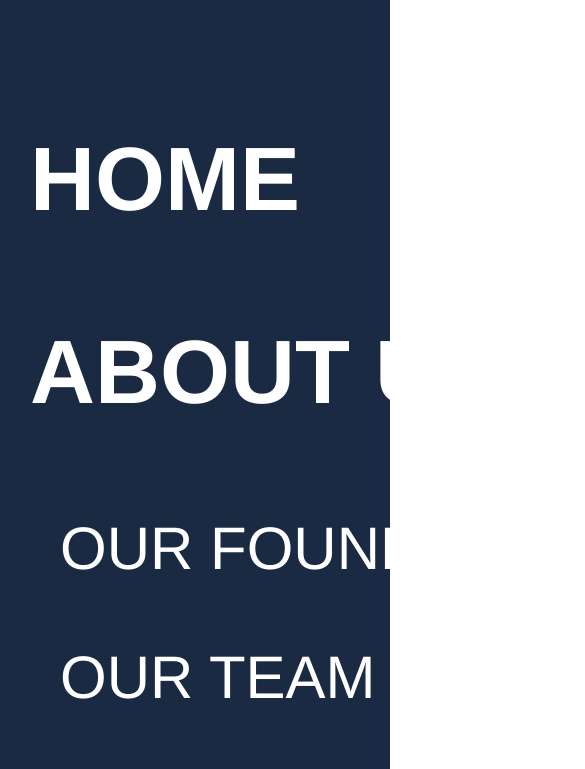
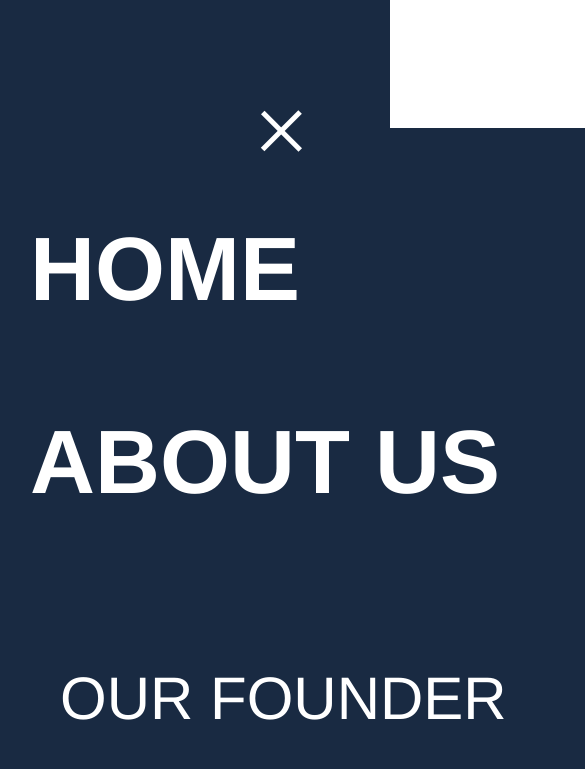
Before and after one commit to Youth4Youth/Youth4Youth.github.io, a plain HTML site: page Chapters.html in a window 390 px wide. Both pictures are taken after a click on the element 288 px from the left and 90 px from the top of the page. Shown: the top 769 px of the page, 585 px wide, since content can reach past the window. Drawn offline with Linux system fonts and the light colour scheme; a web font is replaced by a local one.

Commit message:
Bug fixes (again)

```diff
--- a/AboutUsStyle.css
+++ b/AboutUsStyle.css
@@ -534,10 +534,9 @@ body {
 
       z-index: 1;
       background-color: #192a42;
-      overflow: auto;
       display: flex;
       align-items: center;
-      padding-bottom: 20px;
+      overflow:visible;
 
     }
 
@@ -547,6 +546,8 @@ body {
       transition: all 0.3s ease;
       color: white;
       font-family: "Helvetica";
+      background-color: #192a42;
+      width: 100%;
 
     }
 
@@ -583,7 +584,8 @@ body {
       /* padding-top: 90px; */
       flex:0;
       display: block;
-      margin-left: auto;
+      position: absolute;
+      right: 10px;
       margin-right: 100px;
     }
 
@@ -617,7 +619,6 @@ body {
   .menubar a {
     /* float: left; */
     text-decoration: none; ;
-
     transition: all 0.3s ease;
     color: white;
     background-color: #192a42;
@@ -641,16 +642,20 @@ body {
     margin-top: 0px;
   }
 
+
   ul {
+    width: 1400px;
+    padding-right: 200px;
     list-style: none;
     position: relative;
+
     /* text-align: center; */
     background-color: #192a42;
 
   }
 
+  ul.sub {
 
-  ul.sub {
     font-size: 80px;
     font-weight: 300;
   }
@@ -659,6 +664,7 @@ ul.primary{
   font-size:120px;
   font-weight: 900;
   margin-right: 0%;
+
 }
 
 ul.primary :hover {
--- a/Chapters.css
+++ b/Chapters.css
@@ -496,6 +496,19 @@ overflow: visible;
 
   }
 
+#secondone {
+  display: none;
+}
+
+#thirdone {
+  display: none;
+}
+
+#fourthone {
+  display:none;
+}
+
+
   .footer2 {
     text-decoration:none;
     background-color: #192a42;
@@ -567,10 +580,9 @@ overflow: visible;
 
     z-index: 1;
     background-color: #192a42;
-      overflow: auto;
     display: flex;
     align-items: center;
-      padding-bottom: 20px;
+    overflow:visible;
 
   }
 
@@ -615,9 +627,9 @@ overflow: visible;
       z-index: 100;
       /* padding-top: 90px; */
       flex:0;
-
       display: block;
-      margin-left: auto;
+      position: absolute;
+      right: 10px;
       margin-right: 100px;
     }
 
@@ -676,12 +688,15 @@ overflow: visible;
   }
 
   ul {
+    width: 1400px;
+    padding-right: 200px;
+    overflow: hidden;
     list-style: none;
     position: relative;
-    /* text-align: center; */
     background-color: #192a42;
 
   }
+
 
 
   ul.sub {
@@ -1006,4 +1021,17 @@ text-align: center;
     width: 100%;
 }
 
+
+#secondone {
+  display: none;
 }
+
+#thirdone {
+  display: none;
+}
+
+#fourthone {
+  display:none;
+}
+
+}
--- a/DivisionsStyle.css
+++ b/DivisionsStyle.css
@@ -611,10 +611,9 @@ body {
 
     z-index: 1;
     background-color: #192a42;
-      overflow: auto;
     display: flex;
     align-items: center;
-      padding-bottom: 20px;
+    overflow:visible;
 
   }
 
@@ -659,12 +658,11 @@ body {
       z-index: 100;
       /* padding-top: 90px; */
       flex:0;
-
       display: block;
-      margin-left: auto;
+      position: absolute;
+      right: 10px;
       margin-right: 100px;
     }
-
     .hamburg:hover {
       cursor: pointer;
     }
@@ -720,12 +718,15 @@ body {
   }
 
   ul {
+    width: 1400px;
+    padding-right: 200px;
+    overflow: hidden;
     list-style: none;
     position: relative;
-    /* text-align: center; */
     background-color: #192a42;
 
   }
+
 
 
   ul.sub {
--- a/GalleryStyle.css
+++ b/GalleryStyle.css
@@ -560,10 +560,9 @@ body {
 
     z-index: 1;
     background-color: #192a42;
-      overflow: auto;
     display: flex;
     align-items: center;
-      padding-bottom: 20px;
+    overflow:visible;
 
   }
 
@@ -608,9 +607,9 @@ body {
       z-index: 100;
       /* padding-top: 90px; */
       flex:0;
-
       display: block;
-      margin-left: auto;
+      position: absolute;
+      right: 10px;
       margin-right: 100px;
     }
 
@@ -669,12 +668,15 @@ body {
   }
 
   ul {
+    width: 1400px;
+    padding-right: 200px;
+    overflow: hidden;
     list-style: none;
     position: relative;
-    /* text-align: center; */
     background-color: #192a42;
 
   }
+
 
 
   ul.sub {
--- a/HKStyle.css
+++ b/HKStyle.css
@@ -607,10 +607,9 @@ body {
 
     z-index: 1;
     background-color: #192a42;
-      overflow: auto;
     display: flex;
     align-items: center;
-      padding-bottom: 20px;
+    overflow:visible;
 
   }
 
@@ -655,9 +654,9 @@ body {
       z-index: 100;
       /* padding-top: 90px; */
       flex:0;
-
       display: block;
-      margin-left: auto;
+      position: absolute;
+      right: 10px;
       margin-right: 100px;
     }
 
@@ -716,12 +715,15 @@ body {
   }
 
   ul {
+    width: 1400px;
+    padding-right: 200px;
+    overflow: hidden;
     list-style: none;
     position: relative;
-    /* text-align: center; */
     background-color: #192a42;
 
   }
+
 
 
   ul.sub {
--- a/HomeStyle.css
+++ b/HomeStyle.css
@@ -609,7 +609,6 @@ margin-left: auto;
 
 #thirdone {
   display: none;
-
 }
 
 #fourthone {
@@ -729,10 +728,9 @@ margin-left: auto;
 
     z-index: 1;
     background-color: #192a42;
-  overflow: auto;
     display: flex;
     align-items: center;
-  padding-bottom: 20px;
+    overflow:visible;
 
   }
 
@@ -773,10 +771,9 @@ margin-left: auto;
   z-index: 100;
   /* padding-top: 90px; */
   flex:0;
-
+  display: block;
   position: absolute;
-  right: 0;
-
+  right: 10px;
   margin-right: 100px;
 }
 
@@ -834,12 +831,15 @@ margin-left: auto;
   }
 
   ul {
+    width: 1400px;
+    padding-right: 200px;
+    overflow: hidden;
     list-style: none;
     position: relative;
-    /* text-align: center; */
     background-color: #192a42;
 
   }
+
 
 
   ul.sub {
--- a/NewsStyle.css
+++ b/NewsStyle.css
@@ -617,15 +617,13 @@ body {
 
 @media screen and (max-width: 1210px) {
 
-
   .header {
 
     z-index: 1;
     background-color: #192a42;
-      overflow: auto;
     display: flex;
     align-items: center;
-      padding-bottom: 20px;
+    overflow:visible;
 
   }
 
@@ -671,7 +669,8 @@ body {
       /* padding-top: 90px; */
       flex:0;
       display: block;
-      margin-left: auto;
+      position: absolute;
+      right: 10px;
       margin-right: 100px;
     }
 
@@ -730,12 +729,15 @@ body {
   }
 
   ul {
+    width: 1400px;
+    padding-right: 200px;
+    overflow: hidden;
     list-style: none;
     position: relative;
-    /* text-align: center; */
     background-color: #192a42;
 
   }
+
 
   ul.sub {
     font-size: 80px;
```
Also changed, not shown: AboutUs.html (+3 -3 lines), OurFounder.html (+1 -1 lines). Lines whose indentation alone changed are shown as unchanged.
